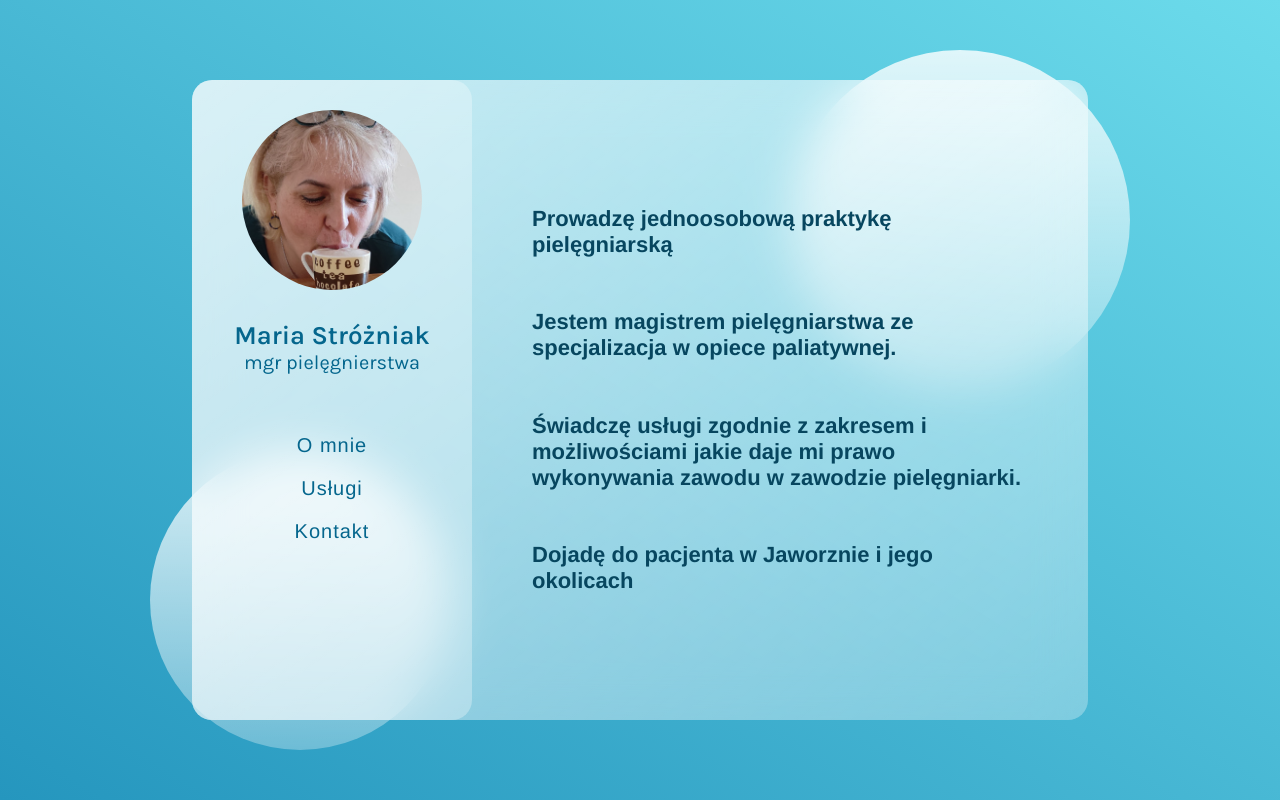
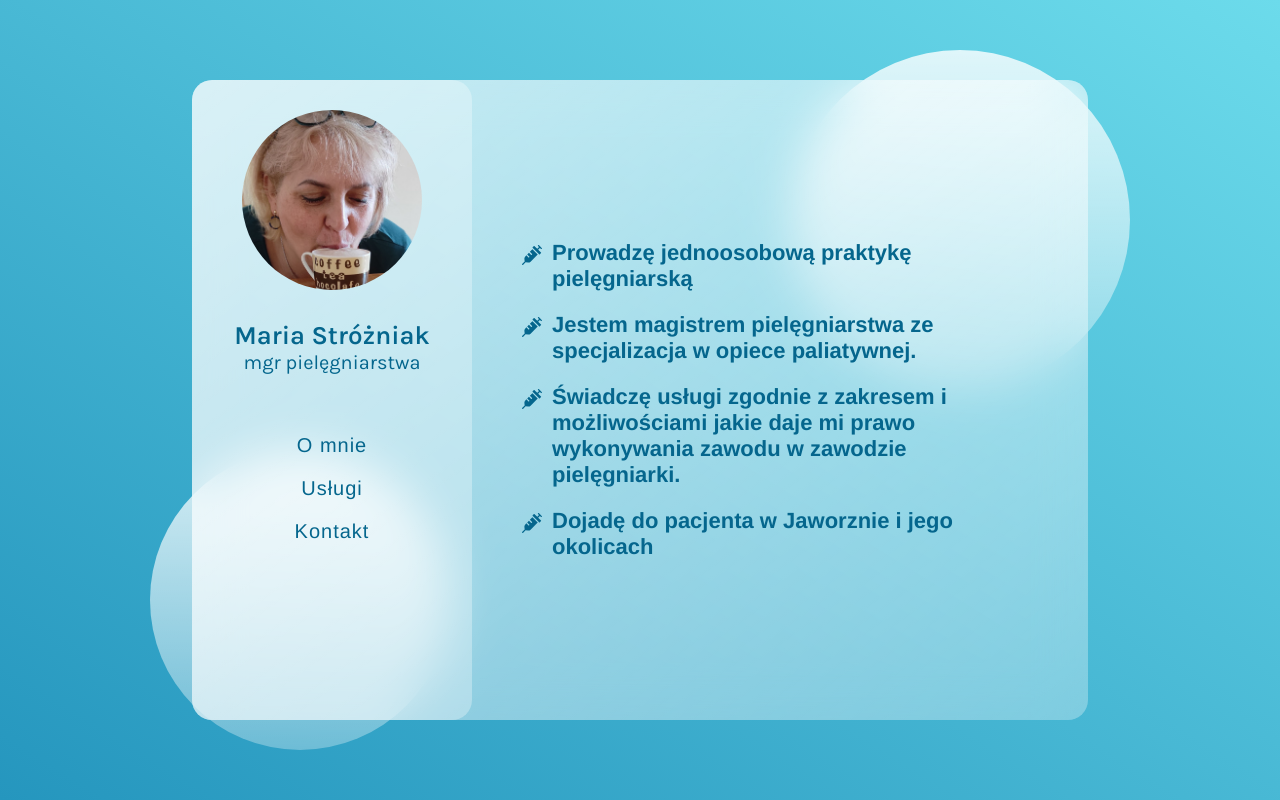
Before and after one commit to TymoteuszStr/SerwisMed-glassApp, a Vue app: page / in a window 1280 px wide. Built offline with nearby package versions, Linux system fonts and the light colour scheme.

Commit message:
set proper margin and paddings

```diff
--- a/src/components/Description.vue
+++ b/src/components/Description.vue
@@ -1,6 +1,9 @@
 <template>
   <div class="textWrapper">
-    <p class="text" v-for="(item, index) in text" :key="index">{{ item }}</p>
+    <p class="text" v-for="(item, index) in text" :key="index">
+      <img class="syringe" src="@/assets/syringe.svg" />
+      {{ item }}
+    </p>
   </div>
 </template>
 
@@ -48,17 +51,28 @@ export default {
 .textWrapper {
   display: flex;
   flex-direction: column;
-  justify-content: space-around;
-  margin: 100px 60px;
+  justify-content: center;
+  margin-left: auto;
+  margin-right: auto;
+  padding: 50px;
   overflow-y: auto;
+  align-items: flex-start;
   .text {
+    display: flex;
+    align-items: flex-start;
     position: relative;
     top: 0;
     left: 0;
     padding: 10px 0;
     font-size: 22px;
     font-weight: 600;
-    color: rgb(7, 70, 95);
+    color: #05668d;
+    .syringe {
+      width: 20px;
+      height: 20px;
+      margin-right: 10px;
+      margin-top: 5px;
+    }
   }
 }
 @media (max-width: 959px) {
@@ -72,16 +86,14 @@ export default {
     left: 0;
     height: 400px;
     width: inherit;
-    margin: 0;
-    text-align: center;
+    text-align: flex-start;
     overflow-y: scroll;
-
+    padding: 0;
     .text {
       margin: 0;
-      padding: 0px 15px;
+      padding: 0px 50px;
       font-size: 18px;
       font-weight: 400;
-      color: rgb(13, 91, 122);
     }
   }
 }
--- a/src/components/Who.vue
+++ b/src/components/Who.vue
@@ -2,7 +2,7 @@
   <div class="who">
     <div class="who__picture"></div>
     <h2 class="who__name">Maria Stróżniak</h2>
-    <span class="who__subName">mgr pielęgnierstwa</span>
+    <span class="who__subName">mgr pielęgniarstwa</span>
   </div>
 </template>
 
```
Also changed, not shown: src/assets/syringe.svg.
